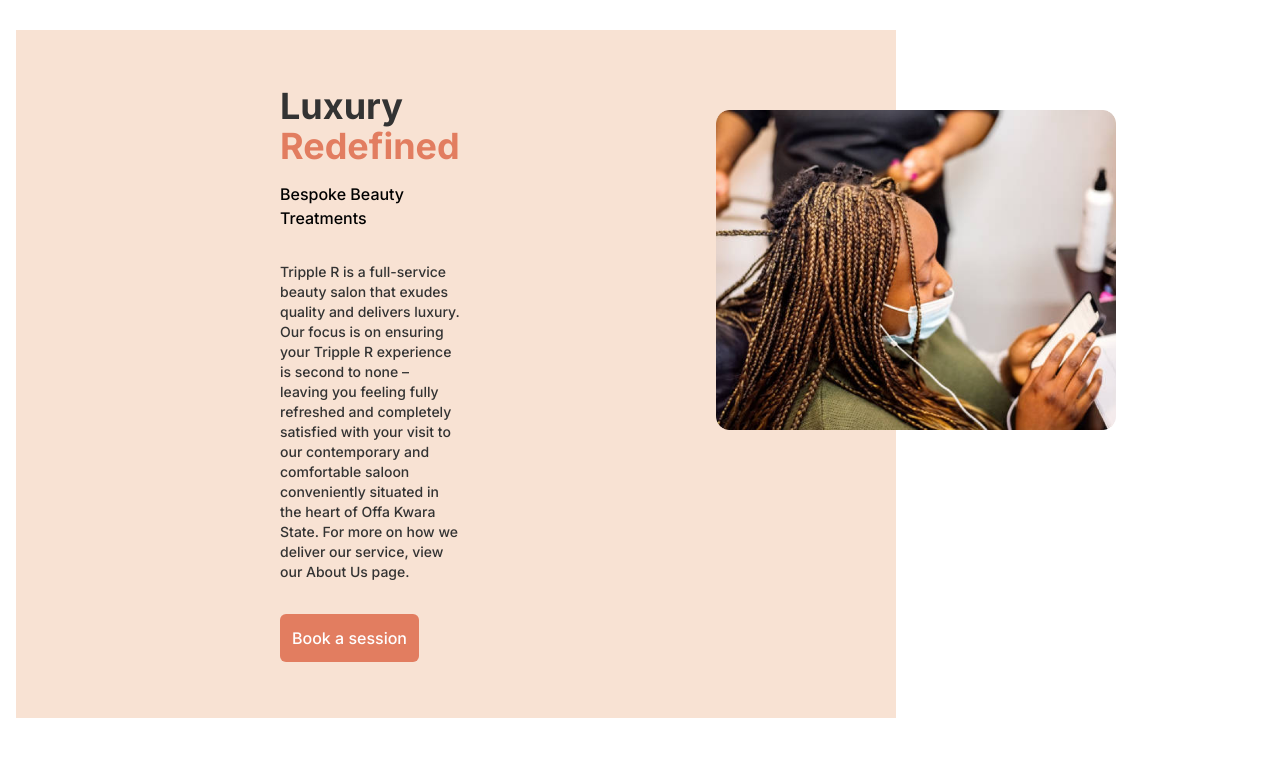
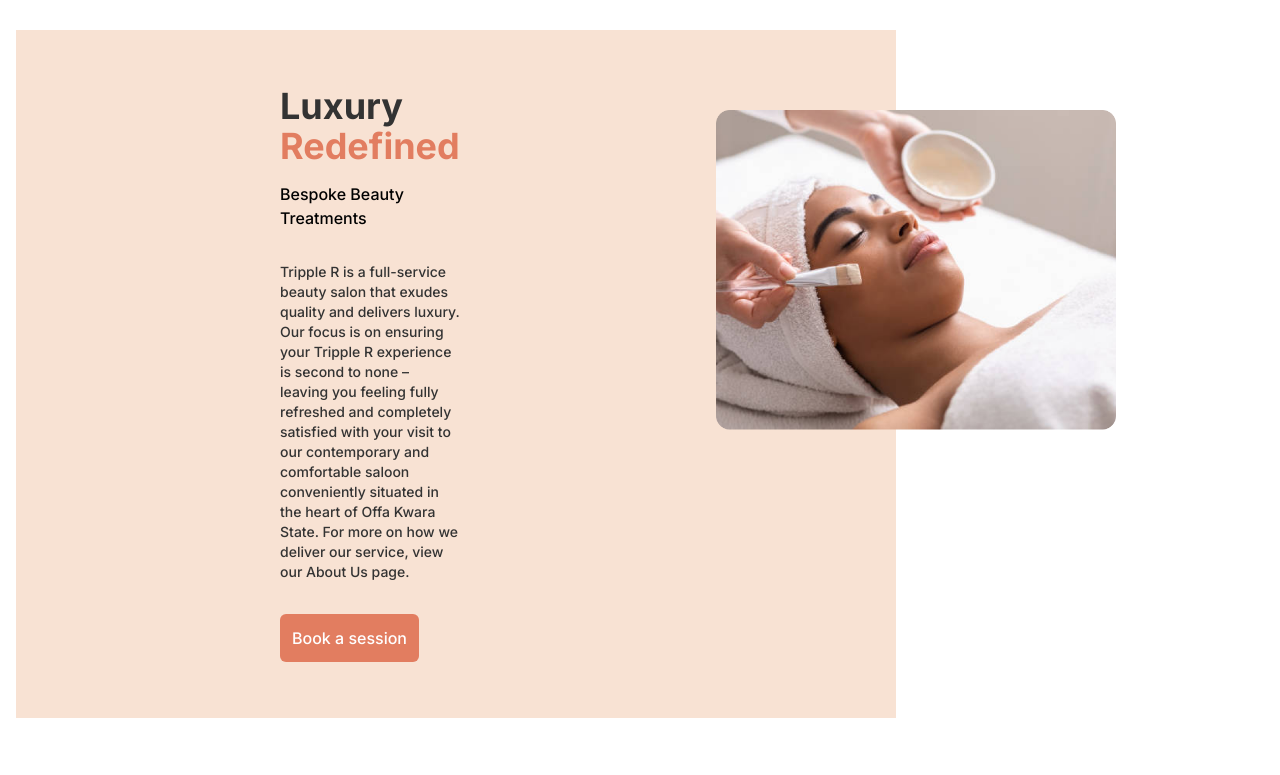
Before and after one commit to iamclement1/tripple-r, a Next.js app: page / in a window 1280 px wide. Shown: the part 1585-2360 px from the top of the page. Built offline with nearby package versions, Linux system fonts and the light colour scheme.

Commit message:
update: changed product images

```diff
--- a/src/pages/index.jsx
+++ b/src/pages/index.jsx
@@ -2,6 +2,7 @@
 import { Client, Navbar, Products, Team } from '@/components/layouts'
 import React from 'react'
 import img1 from '../components/assets/images/image66.png'
+import img2 from '../components/assets/images/image48.png';
 import Link from 'next/link'
 import { Classy } from '@/components/sessions'
 import { personalized } from '@/utils/Utils'
@@ -79,7 +80,6 @@
       <section className='bg-[#F8E2D3] ml-4 lg:mr-96 p-6 mt-28 lg:mt-0'>
         <div className='relative bottom-18 md:bottom-0 lg:bottom-0 lg:left-60 lg:flex'>
 
-
           <div className='lg:mr-64 my-8'>
             <h1 className='text-[#333] text-4xl font-bold'>
               Luxury <span className='text-[#E27D60]' >Redefined</span>
@@ -96,7 +96,7 @@
               </Link>
             </button>
           </div>
-          <Image src={img1}
+          <Image src={img2}
             alt='image'
             width={400}
             height={200}
```
Also changed, not shown: src/components/assets/images/image45.png, src/components/assets/images/image48.png (added).
